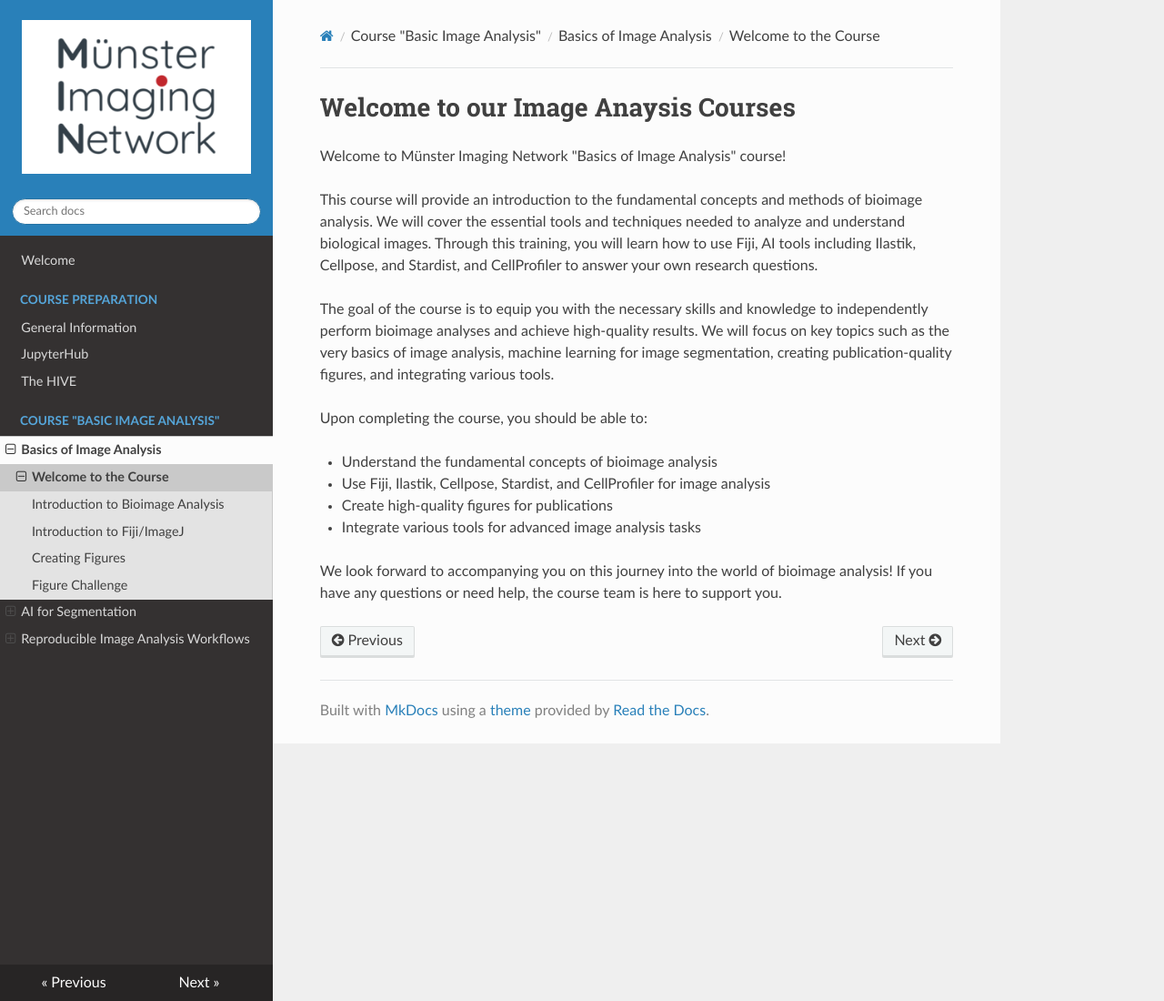
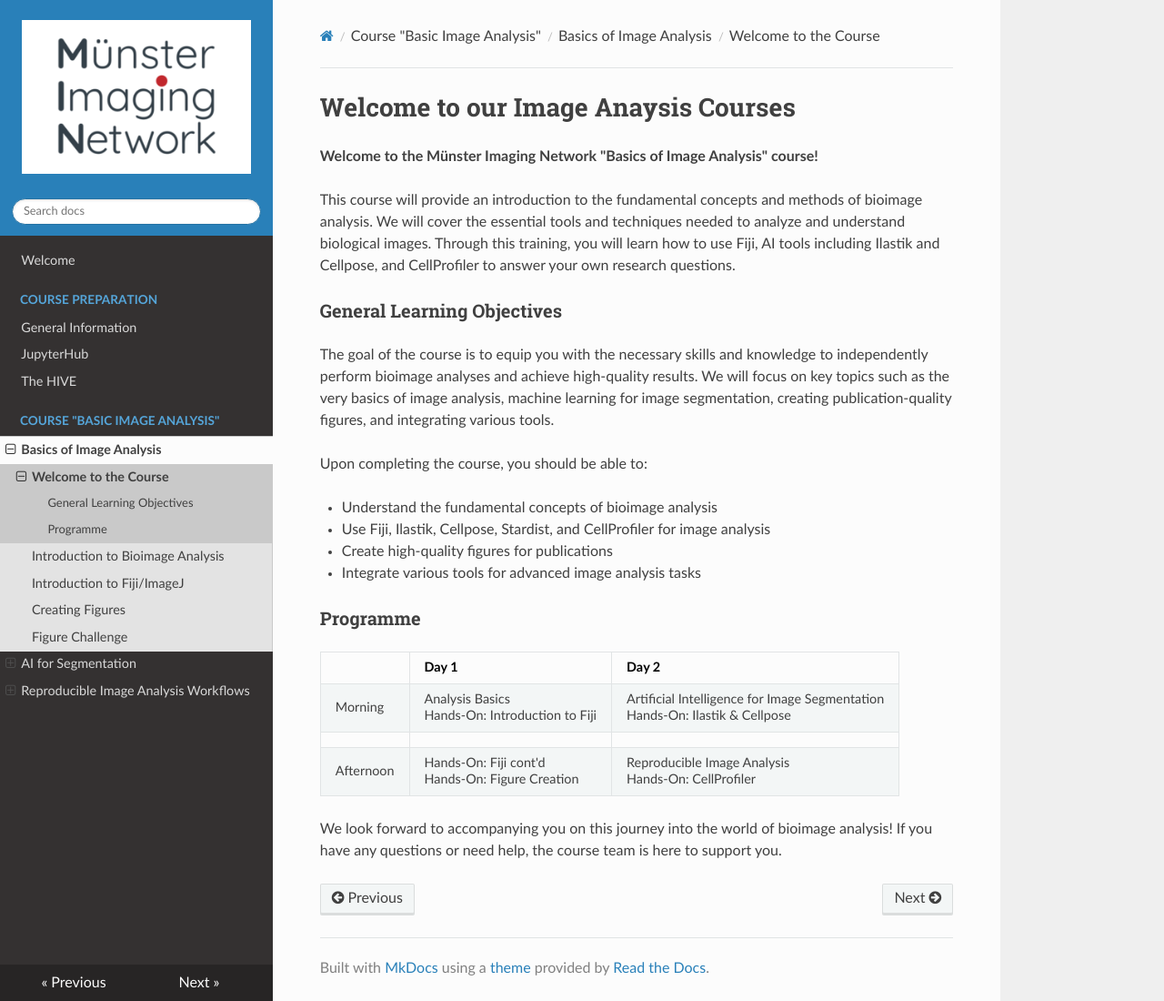
Before and after one commit to MuensterImagingNetwork/MINCourses_ImageAnalysis, an MkDocs documentation site: the page built from docs/basic/index.md, in a window 1280 px wide and 1100 px high. Shown: the whole window at 91% size. Built offline with MkDocs 1.6.1, drawn with Linux system fonts in a browser that asks for light colours; nearby versions of some CDN libraries.

Commit message:
programme added

```diff
--- a/docs/basic/index.md
+++ b/docs/basic/index.md
@@ -1,10 +1,12 @@
 # Welcome to our Image Anaysis Courses
 
-Welcome to Münster Imaging Network "Basics of Image Analysis" course!
+**Welcome to the Münster Imaging Network "Basics of Image Analysis" course!**
 
 This course will provide an introduction to the fundamental concepts and methods of bioimage analysis.
 We will cover the essential tools and techniques needed to analyze and understand biological images.
-Through this training, you will learn how to use Fiji, AI tools including Ilastik, Cellpose, and Stardist, and CellProfiler to answer your own research questions.
+Through this training, you will learn how to use Fiji, AI tools including Ilastik and Cellpose, and CellProfiler to answer your own research questions.
+
+### General Learning Objectives
 
 The goal of the course is to equip you with the necessary skills and knowledge to independently perform bioimage analyses and achieve high-quality results.
 We will focus on key topics such as the very basics of image analysis, machine learning for image segmentation, creating publication-quality figures, and integrating various tools.
@@ -16,5 +18,14 @@ Upon completing the course, you should be able to:
 - Create high-quality figures for publications
 - Integrate various tools for advanced image analysis tasks
 
+### Programme
+
+|  | Day 1 | Day 2 |
+| --------- | -------| ----- |
+| Morning | Analysis Basics <br> Hands-On: Introduction to Fiji | Artificial Intelligence for Image Segmentation <br>  Hands-On: Ilastik & Cellpose|
+| | | |
+| Afternoon | Hands-On: Fiji cont'd <br> Hands-On: Figure Creation | Reproducible Image Analysis <br> Hands-On: CellProfiler |
+
+
 
 We look forward to accompanying you on this journey into the world of bioimage analysis! If you have any questions or need help, the course team is here to support you.
```
